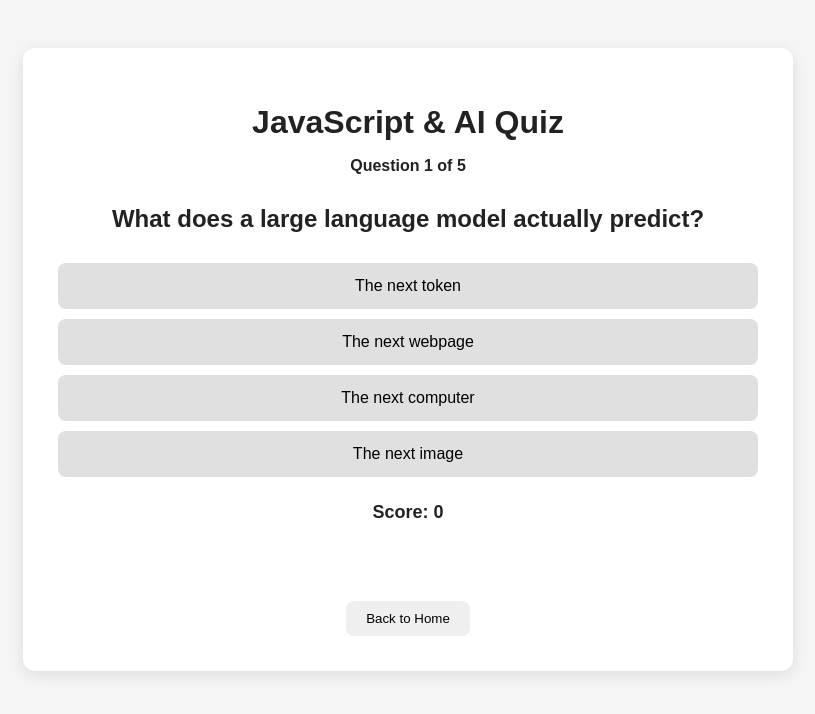
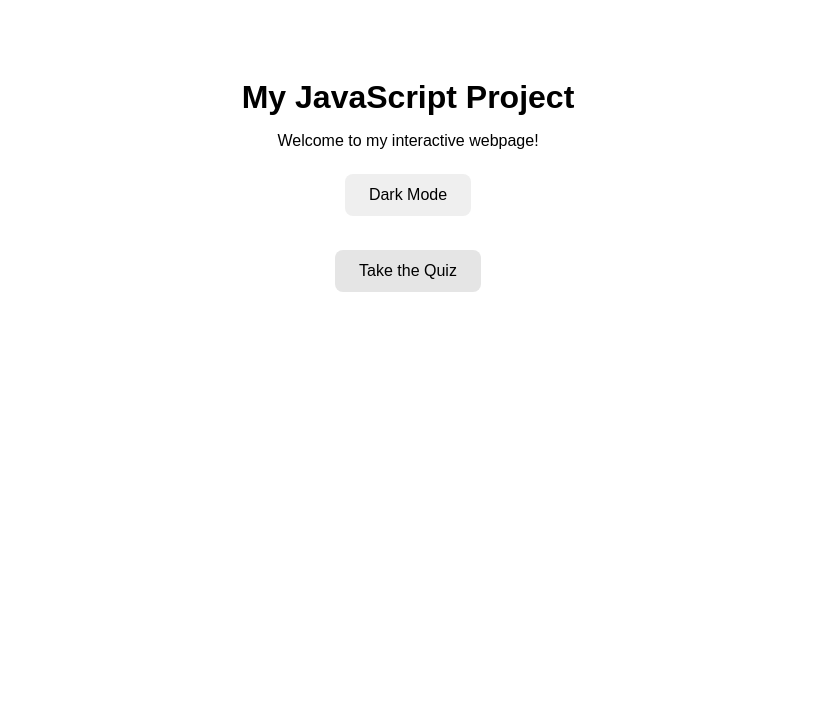
Before and after one commit to harshikasharma1227-glitch/js-session-10, a plain HTML site: page index.html in a window 1280 px wide. Shown: the whole page, without its empty margins (232-1047 px from the left). Drawn offline with Linux system fonts and the light colour scheme.

Commit message:
Add files via upload

```diff
--- a/index.html
+++ b/index.html
@@ -3,19 +3,17 @@
 <head>
     <meta charset="UTF-8">
     <meta name="viewport" content="width=device-width, initial-scale=1.0">
-    <title>JavaScript & AI Quiz</title>
+    <title>JavaScript Session 10</title>
     <link rel="stylesheet" href="style.css">
 </head>
 <body>
-    <div class="quiz-container">
-        <h1>JavaScript & AI Quiz</h1>
-        <p id="question-number">Question 1 of 5</p>
-        <h2 id="question">Question will appear here</h2>
-        <div id="answers"></div>
-        <p id="score">Score: 0</p>
-        <p id="message"></p>
-        <a href="../">
-            <button class="back-button">Back to Home</button>
+    <div class="container">
+        <h1>My JavaScript Project</h1>
+        <p>Welcome to my interactive webpage!</p>
+        <button id="themeButton">Dark Mode</button>
+        <br><br>
+        <a href="quiz/">
+            <button class="quiz-link">Take the Quiz</button>
         </a>
     </div>
     <script src="script.js"></script>
--- a/script.js
+++ b/script.js
@@ -1,101 +1,13 @@
-const questions = [
- {
-   question: "What does a large language model actually predict?",
-   answers: ["The next token", "The next webpage", "The next computer", "The next image"],
-   correct: 0
- },
- {
-   question: "What comes before the colon in a commit message format?",
-   answers: ["A paragraph", "A type such as feat/fix", "A password", "A URL"],
-   correct: 1
- },
- {
-   question: "What must a unit test do before a bug is fixed?",
-   answers: ["Pass", "Disappear", "Fail", "Restart the computer"],
-   correct: 2
- },
- {
-   question: "Where should styling live?",
-   answers: ["Inside the JavaScript file", "Inside the CSS file", "Inside the browser console", "Inside the URL"],
-   correct: 1
- },
- {
-   question: "A nested loop usually means what?",
-   answers: ["Constant time", "Quadratic time", "No computation", "HTML styling"],
-   correct: 1
- }
-];
+console.log("JavaScript Connected!");
 
-let currentQuestion = 0;
-let score = 0;
-let answered = false;
+const themeButton = document.getElementById("themeButton");
 
-const questionNumber = document.getElementById("question-number");
-const questionElement = document.getElementById("question");
-const answersElement = document.getElementById("answers");
-const scoreElement = document.getElementById("score");
-const messageElement = document.getElementById("message");
+themeButton.addEventListener("click", function () {
+    document.body.classList.toggle("dark");
 
-function showQuestion() {
-    answered = false;
-    const current = questions[currentQuestion];
-
-    questionNumber.textContent =
-        `Question ${currentQuestion + 1} of ${questions.length}`;
-
-    questionElement.textContent = current.question;
-    answersElement.innerHTML = "";
-
-    current.answers.forEach(function(answer, index) {
-        const button = document.createElement("button");
-        button.textContent = answer;
-        button.className = "answer-button";
-
-        button.addEventListener("click", function() {
-            checkAnswer(index);
-        });
-
-        answersElement.appendChild(button);
-    });
-}
-
-function checkAnswer(selectedAnswer) {
-    if (answered) return;
-
-    answered = true;
-    const current = questions[currentQuestion];
-
-    if (selectedAnswer === current.correct) {
-        score++;
-        messageElement.textContent = "Correct!";
+    if (document.body.classList.contains("dark")) {
+        themeButton.textContent = "Light Mode";
     } else {
-        messageElement.textContent = "Incorrect!";
+        themeButton.textContent = "Dark Mode";
     }
-
-    scoreElement.textContent = `Score: ${score}`;
-
-    setTimeout(function() {
-        currentQuestion++;
-
-        if (currentQuestion < questions.length) {
-            messageElement.textContent = "";
-            showQuestion();
-        } else {
-            showFinalScore();
-        }
-    }, 800);
-}
-
-function showFinalScore() {
-    questionNumber.textContent = "Quiz Complete!";
-
-    questionElement.textContent =
-        `Your final score is ${score} / ${questions.length}`;
-
-    answersElement.innerHTML = "";
-
-    messageElement.textContent =
-        "Refresh the page to try the quiz again.";
-}
-
-showQuestion();
+});
--- a/style.css
+++ b/style.css
@@ -1,63 +1,40 @@
 body {
     font-family: Arial, sans-serif;
-    background-color: #f5f5f5;
-    color: #222;
     text-align: center;
-    padding: 40px;
+    padding: 50px;
+    background-color: white;
+    color: black;
+    transition: background-color 0.3s, color 0.3s;
 }
 
-.quiz-container {
+.container {
     max-width: 700px;
     margin: auto;
-    background-color: white;
-    padding: 35px;
-    border-radius: 12px;
-    box-shadow: 0 4px 15px rgba(0,0,0,0.1);
 }
 
 h1 {
-    margin-bottom: 10px;
+    margin-bottom: 15px;
 }
 
-#question-number {
-    font-weight: bold;
-}
-
-#question {
-    margin: 30px 0;
-}
-
-.answer-button {
-    display: block;
-    width: 100%;
-    padding: 14px;
-    margin: 10px 0;
+button {
+    padding: 12px 24px;
+    margin: 8px;
     border: none;
     border-radius: 8px;
     cursor: pointer;
-    background-color: #e0e0e0;
     font-size: 16px;
 }
 
-.answer-button:hover {
-    background-color: #cccccc;
+.quiz-link {
+    background-color: #e5e5e5;
 }
 
-#score {
-    font-weight: bold;
-    font-size: 18px;
-    margin-top: 25px;
+body.dark {
+    background-color: #222;
+    color: white;
 }
 
-#message {
-    font-weight: bold;
-    min-height: 24px;
+body.dark .quiz-link {
+    background-color: #444;
+    color: white;
 }
-
-.back-button {
-    padding: 10px 20px;
-    margin-top: 20px;
-    border: none;
-    border-radius: 8px;
-    cursor: pointer;
-}
```
